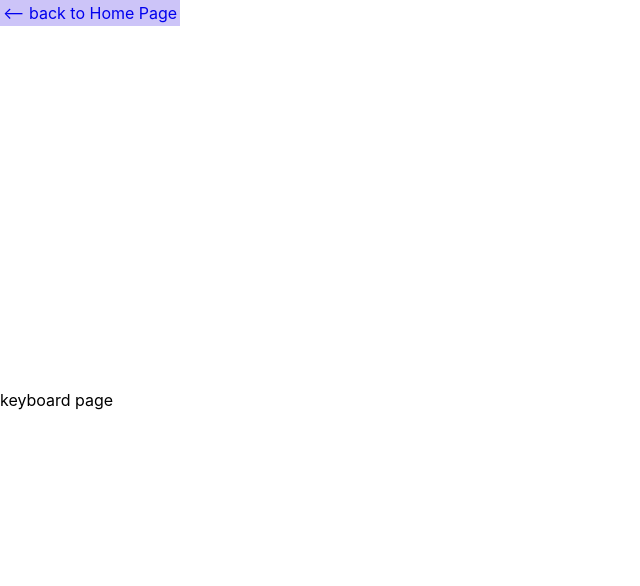
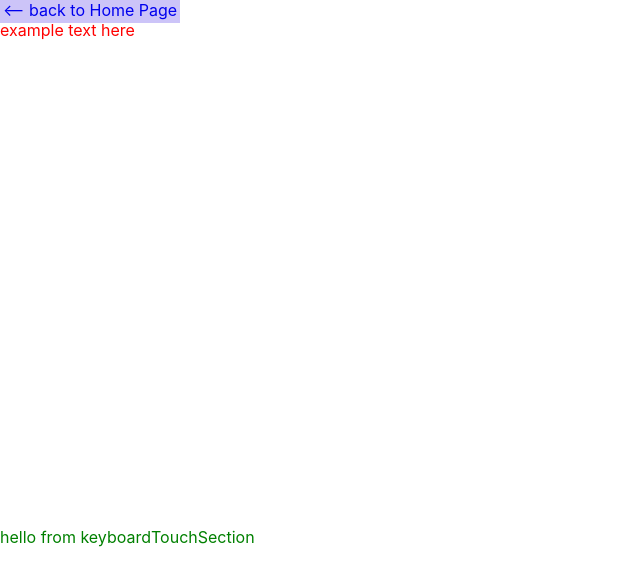
Before and after one commit to JustinDudley/thimble, a React (Create React App) app: page /keyboard in a window 1280 px wide. Shown: the top 586 px of the page, without its empty margins (0-640 px from the left). Built offline with nearby package versions, Linux system fonts and the light colour scheme.

Commit message:
keyboard page has 3 sections with correct proportions

```diff
--- /dev/null
+++ b/src/thimbleRoutes/Keyboard/AllButHomeLink.tsx
@@ -0,0 +1,12 @@
+import React from 'react';
+import { ExampleTextSection } from './components/ExampleTextSection';
+import { KeyboardTouchSection } from './components/KeyboardTouchSection';
+
+export const AllButHomeLink: React.FC = () => {
+    return (
+        <>
+            <ExampleTextSection />
+            <KeyboardTouchSection />
+        </>
+    )
+}
--- /dev/null
+++ b/src/thimbleRoutes/Keyboard/components/ExampleTextSection/index.tsx
@@ -0,0 +1,9 @@
+import React from 'react'
+
+import "./style.css"
+
+export const ExampleTextSection: React.FC = () => {
+    return (
+        <div id='exampleTextSection'>example text here</div>
+    )
+}
--- /dev/null
+++ b/src/thimbleRoutes/Keyboard/components/ExampleTextSection/style.css
@@ -0,0 +1,6 @@
+#exampleTextSection {
+    display: flex;
+    flex-direction: column;
+    height: 65%;
+    color: red;
+}
--- a/src/thimbleRoutes/Keyboard/components/HomeLinkSection/index.tsx
+++ b/src/thimbleRoutes/Keyboard/components/HomeLinkSection/index.tsx
@@ -3,7 +3,7 @@ import { Link } from 'react-router-dom'
 
 import "./style.css"
 
-export const HomeLink: React.FC = () => {
+export const HomeLinkSection: React.FC = () => {
     return (
         <nav>
             <Link to="/" id='linkSection'>{'<-- back to Home Page'}</Link>
--- a/src/thimbleRoutes/Keyboard/components/HomeLinkSection/style.css
+++ b/src/thimbleRoutes/Keyboard/components/HomeLinkSection/style.css
@@ -1,7 +1,4 @@
 #linkSection {
-    position: absolute;
-    top: 0;
-    left: 0;
     background-color: #CCC4F8;
     text-decoration: none;
     padding: 3px;
--- /dev/null
+++ b/src/thimbleRoutes/Keyboard/components/KeyboardTouchSection/index.tsx
@@ -0,0 +1,9 @@
+import React from 'react'
+
+import './style.css'
+
+export const KeyboardTouchSection: React.FC = () => {
+    return (
+        <div id='keyboardTouchSection'>hello from keyboardTouchSection</div>
+    )
+}
--- /dev/null
+++ b/src/thimbleRoutes/Keyboard/components/KeyboardTouchSection/style.css
@@ -0,0 +1,4 @@
+#keyboardTouchSection {
+    height: 35%;
+    color: green;
+}
--- a/src/thimbleRoutes/Keyboard/index.tsx
+++ b/src/thimbleRoutes/Keyboard/index.tsx
@@ -1,13 +1,14 @@
 import React from 'react';
-import { HomeLink } from './components/HomeLinkSection';
+import { AllButHomeLink } from './AllButHomeLink';
+import { HomeLinkSection } from './components/HomeLinkSection';
 
 import "./style.css"
 
 export const Keyboard:React.FC = () => {
     return (
         <div id='keyboardPage'>
-            <HomeLink />
-            <div>keyboard page</div>
-      </div>
+            <HomeLinkSection />
+            <AllButHomeLink />
+        </div>
     )
 }
```
